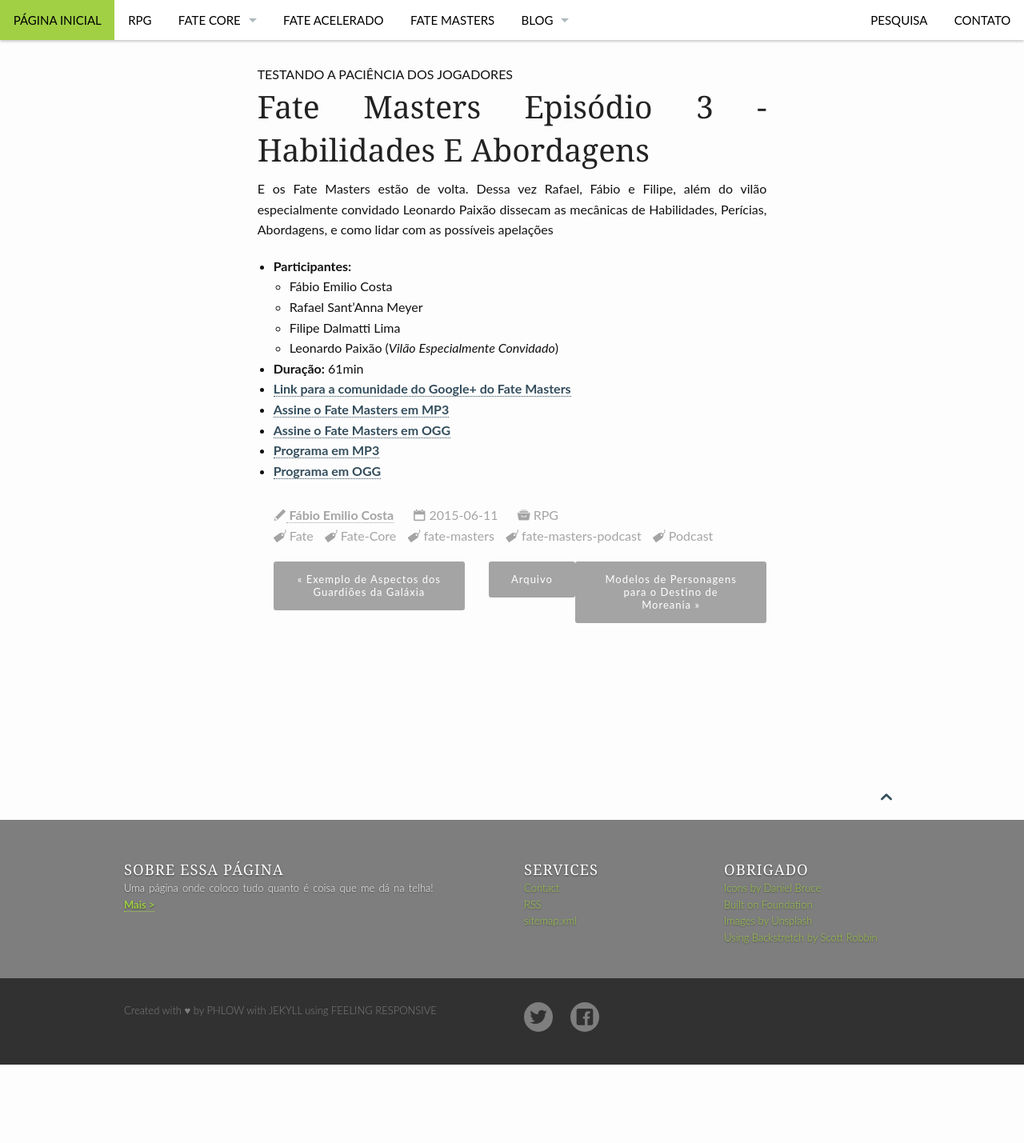
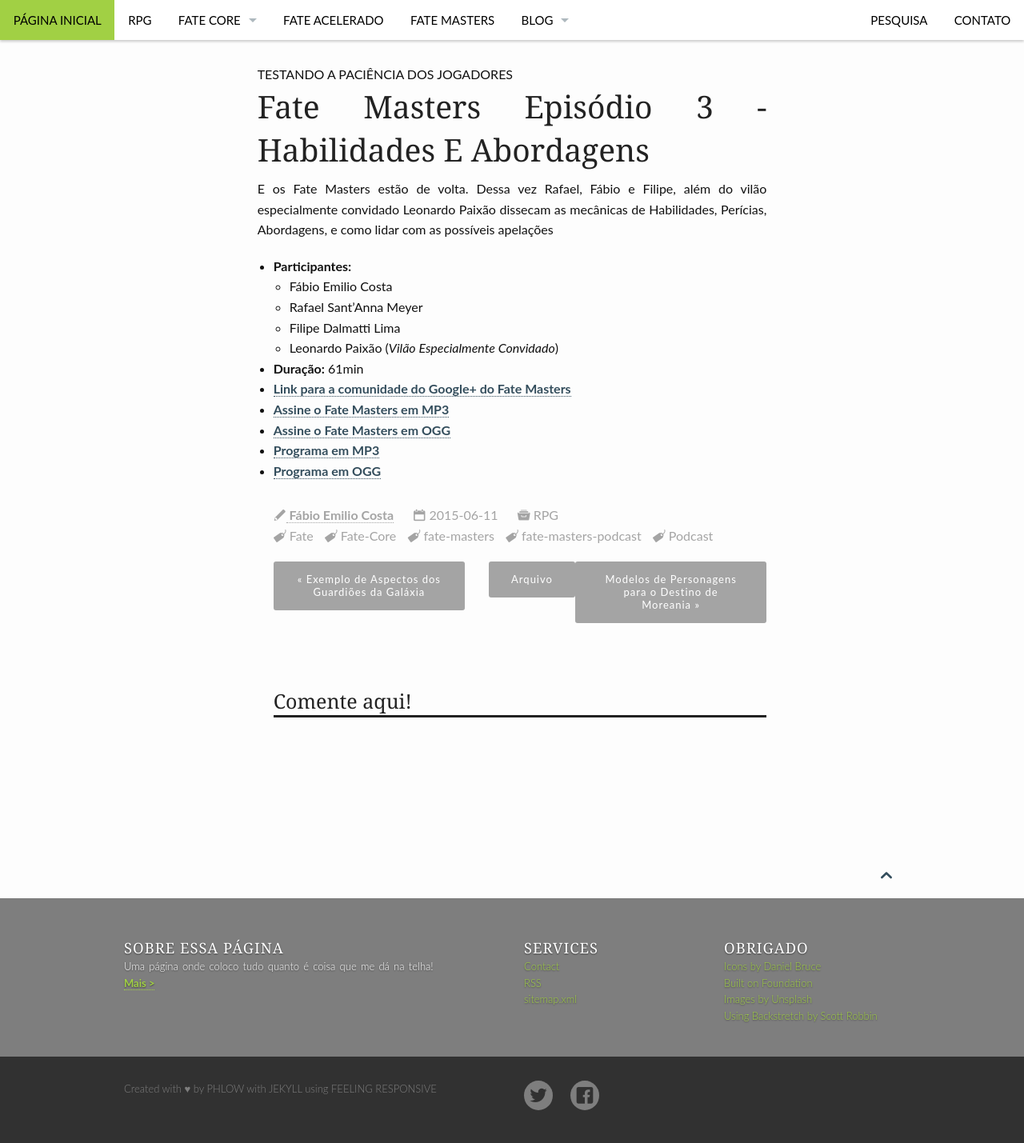
Before and after one commit to fabiocosta0305/fabiocosta0305.github.io-old, a Jekyll site: the page built from _posts/Fate-Masters/2015-06-11-FateMasters#3.md, in a window 1280 px wide. Shown: the whole page at 80% size. Built offline with Jekyll 4.4.1, drawn with Linux system fonts in a browser that asks for light colours; comment, search, counter and statistics services are not loaded; before the commit the page ends 1331 px from its top, so only the background shows below that.

Commit message:
Testando implantação de comentários nos post do Podcast dos Fate Masters

```diff
--- a/_layouts/page.html
+++ b/_layouts/page.html
@@ -49,7 +49,8 @@ format: post
 
 			{% if page.podcast_comments == true %}
 			{% include podcast_comments.html %}
-			{% else if page.comments == true %}
+			{% endif %}
+			{% if page.comments == true %}
 			{% include comments.html %}
 			{% endif %}
 		</article>
```
Also changed, not shown: _posts/Fate-Masters/2015-06-11-FateMasters#3.md (+1 -0 lines).
